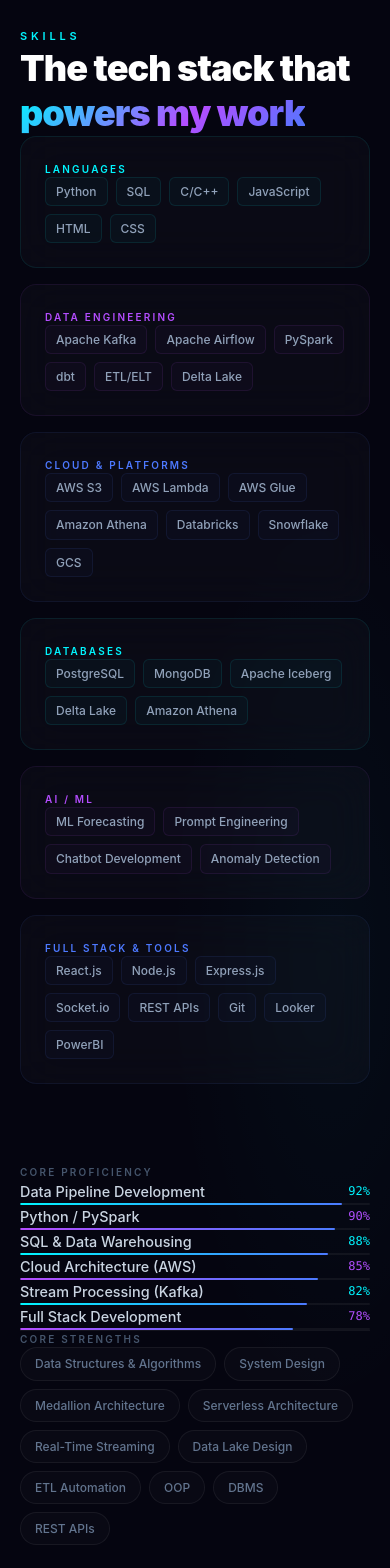
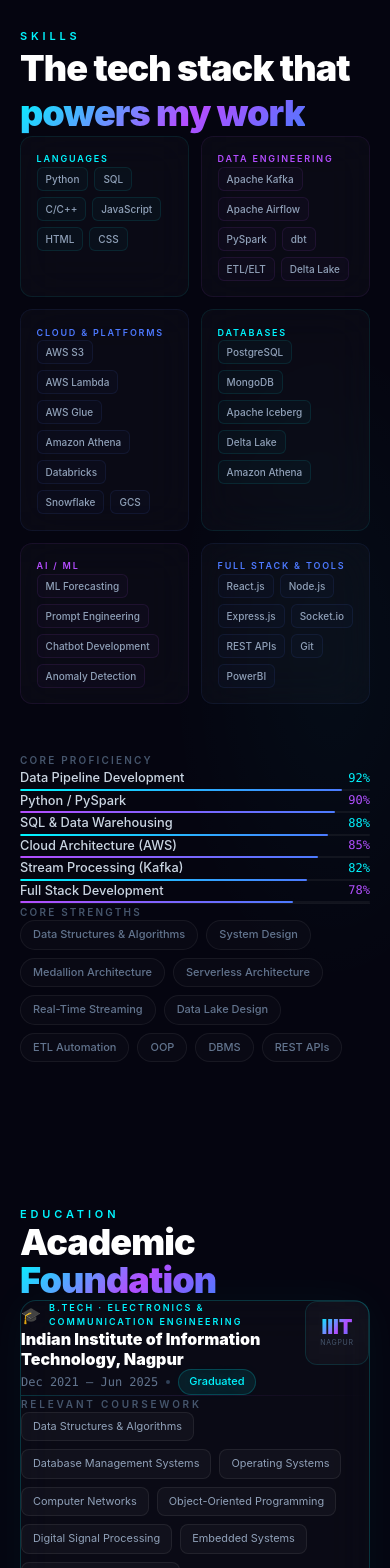
Before and after one commit to Sam1377/Sahil_Portfolio, a Next.js app: page / in a window 390 px wide. Shown: the part 7200-8768 px from the top of the page. Built offline with nearby package versions, Linux system fonts and the light colour scheme.

Commit message:
Refactor Skills component for improved layout and performance

```diff
--- a/app/components/Skills.tsx
+++ b/app/components/Skills.tsx
@@ -3,36 +3,12 @@
 import { useInView } from 'react-intersection-observer';
 
 const skillCategories = [
-  {
-    label: 'Languages',
-    color: '#00f5ff',
-    skills: ['Python', 'SQL', 'C/C++', 'JavaScript', 'HTML', 'CSS'],
-  },
-  {
-    label: 'Data Engineering',
-    color: '#b44dff',
-    skills: ['Apache Kafka', 'Apache Airflow', 'PySpark', 'dbt', 'ETL/ELT', 'Delta Lake'],
-  },
-  {
-    label: 'Cloud & Platforms',
-    color: '#4d79ff',
-    skills: ['AWS S3', 'AWS Lambda', 'AWS Glue', 'Amazon Athena', 'Databricks', 'Snowflake', 'GCS'],
-  },
-  {
-    label: 'Databases',
-    color: '#00f5ff',
-    skills: ['PostgreSQL', 'MongoDB', 'Apache Iceberg', 'Delta Lake', 'Amazon Athena'],
-  },
-  {
-    label: 'AI / ML',
-    color: '#b44dff',
-    skills: ['ML Forecasting', 'Prompt Engineering', 'Chatbot Development', 'Anomaly Detection'],
-  },
-  {
-    label: 'Full Stack & Tools',
-    color: '#4d79ff',
-    skills: ['React.js', 'Node.js', 'Express.js', 'Socket.io', 'REST APIs', 'Git', 'Looker', 'PowerBI'],
-  },
+  { label: 'Languages', color: '#00f5ff', skills: ['Python', 'SQL', 'C/C++', 'JavaScript', 'HTML', 'CSS'] },
+  { label: 'Data Engineering', color: '#b44dff', skills: ['Apache Kafka', 'Apache Airflow', 'PySpark', 'dbt', 'ETL/ELT', 'Delta Lake'] },
+  { label: 'Cloud & Platforms', color: '#4d79ff', skills: ['AWS S3', 'AWS Lambda', 'AWS Glue', 'Amazon Athena', 'Databricks', 'Snowflake', 'GCS'] },
+  { label: 'Databases', color: '#00f5ff', skills: ['PostgreSQL', 'MongoDB', 'Apache Iceberg', 'Delta Lake', 'Amazon Athena'] },
+  { label: 'AI / ML', color: '#b44dff', skills: ['ML Forecasting', 'Prompt Engineering', 'Chatbot Development', 'Anomaly Detection'] },
+  { label: 'Full Stack & Tools', color: '#4d79ff', skills: ['React.js', 'Node.js', 'Express.js', 'Socket.io', 'REST APIs', 'Git', 'PowerBI'] },
 ];
 
 const proficiencies = [
@@ -45,7 +21,7 @@
 ];
 
 export default function Skills() {
-  const [ref, inView] = useInView({ triggerOnce: true, threshold: 0.1 });
+  const [ref, inView] = useInView({ triggerOnce: true, threshold: 0.05 });
 
   return (
     <section id="skills" className="section-padding relative" ref={ref}>
@@ -54,55 +30,32 @@
       }} />
 
       <div className="section-container">
-        <motion.div
-          initial={{ opacity: 0, y: 24 }}
-          animate={inView ? { opacity: 1, y: 0 } : {}}
-          transition={{ duration: 0.6 }}
-          className="mb-20"
-        >
+        <motion.div initial={{ opacity: 0, y: 24 }} animate={inView ? { opacity: 1, y: 0 } : {}} transition={{ duration: 0.6 }}
+          className="mb-12 sm:mb-20">
           <div className="section-label mb-4">Skills</div>
           <h2 className="font-black text-white tracking-tight leading-tight" style={{ fontSize: 'clamp(36px, 5vw, 56px)' }}>
-            The tech stack that<br />
-            <span className="gradient-text">powers my work</span>
+            The tech stack that<br /><span className="gradient-text">powers my work</span>
           </h2>
         </motion.div>
 
-        <div className="grid lg:grid-cols-2 gap-20">
-          {/* Left: Category grid */}
-          <div className="grid sm:grid-cols-2 gap-4">
+        <div className="grid lg:grid-cols-2 gap-12 sm:gap-20">
+          {/* Skill category cards — 2 cols on mobile */}
+          <div className="grid grid-cols-2 gap-3 sm:gap-4">
             {skillCategories.map((cat, i) => (
-              <motion.div
-                key={cat.label}
-                initial={{ opacity: 0, y: 16 }}
-                animate={inView ? { opacity: 1, y: 0 } : {}}
-                transition={{ duration: 0.5, delay: i * 0.07 }}
-                className="glass-card rounded-2xl transition-all duration-200"
-                style={{
-                  border: `1px solid ${cat.color}15`,
-                  padding: '24px 24px',
-                }}
+              <motion.div key={cat.label}
+                initial={{ opacity: 0, y: 16 }} animate={inView ? { opacity: 1, y: 0 } : {}} transition={{ duration: 0.5, delay: i * 0.07 }}
+                className="glass-card rounded-xl sm:rounded-2xl transition-all duration-200"
+                style={{ border: `1px solid ${cat.color}15`, padding: 'clamp(14px,4vw,24px)' }}
                 onMouseEnter={e => { (e.currentTarget as HTMLElement).style.borderColor = `${cat.color}30`; }}
-                onMouseLeave={e => { (e.currentTarget as HTMLElement).style.borderColor = `${cat.color}15`; }}
-              >
-                <div
-                  className="font-semibold tracking-widest uppercase mb-4"
-                  style={{ fontSize: '10px', color: cat.color, letterSpacing: '0.22em' }}
-                >
+                onMouseLeave={e => { (e.currentTarget as HTMLElement).style.borderColor = `${cat.color}15`; }}>
+                <div className="font-semibold tracking-widest uppercase mb-3 sm:mb-4"
+                  style={{ fontSize: '9px', color: cat.color, letterSpacing: '0.2em' }}>
                   {cat.label}
                 </div>
-                <div className="flex flex-wrap gap-2">
+                <div className="flex flex-wrap gap-1.5">
                   {cat.skills.map(s => (
-                    <span
-                      key={s}
-                      className="text-slate-400 font-medium"
-                      style={{
-                        fontSize: '12px',
-                        padding: '4px 10px',
-                        borderRadius: '6px',
-                        background: `${cat.color}07`,
-                        border: `1px solid ${cat.color}18`,
-                      }}
-                    >
+                    <span key={s} className="text-slate-400 font-medium"
+                      style={{ fontSize: 'clamp(10px,2.5vw,12px)', padding: '3px 8px', borderRadius: '6px', background: `${cat.color}07`, border: `1px solid ${cat.color}18` }}>
                       {s}
                     </span>
                   ))}
@@ -111,78 +64,41 @@
             ))}
           </div>
 
-          {/* Right: Proficiency bars + strengths */}
-          <motion.div
-            initial={{ opacity: 0, x: 24 }}
-            animate={inView ? { opacity: 1, x: 0 } : {}}
-            transition={{ duration: 0.6, delay: 0.2 }}
-          >
-            <div
-              className="font-semibold tracking-widest uppercase mb-10 text-slate-600"
-              style={{ fontSize: '10px', letterSpacing: '0.22em' }}
-            >
+          {/* Proficiency bars */}
+          <motion.div initial={{ opacity: 0, x: 24 }} animate={inView ? { opacity: 1, x: 0 } : {}} transition={{ duration: 0.6, delay: 0.2 }}>
+            <div className="font-semibold tracking-widest uppercase mb-8 sm:mb-10 text-slate-600"
+              style={{ fontSize: '10px', letterSpacing: '0.22em' }}>
               Core Proficiency
             </div>
 
-            <div className="space-y-7">
+            <div className="space-y-5 sm:space-y-7">
               {proficiencies.map((c, i) => (
                 <div key={c.label}>
-                  <div className="flex justify-between items-center mb-2.5">
-                    <span className="text-slate-300 font-medium" style={{ fontSize: '0.9rem' }}>{c.label}</span>
+                  <div className="flex justify-between items-center mb-2">
+                    <span className="text-slate-300 font-medium" style={{ fontSize: 'clamp(0.8rem,3vw,0.9rem)' }}>{c.label}</span>
                     <span className="font-mono" style={{ fontSize: '12px', color: c.color }}>{c.pct}%</span>
                   </div>
                   <div className="rounded-full overflow-hidden" style={{ height: '2px', background: 'rgba(255,255,255,0.05)' }}>
-                    <motion.div
-                      className="h-full rounded-full"
-                      style={{
-                        background: i % 2 === 0
-                          ? 'linear-gradient(90deg, #00f5ff, #4d79ff)'
-                          : 'linear-gradient(90deg, #b44dff, #4d79ff)',
-                      }}
+                    <motion.div className="h-full rounded-full"
+                      style={{ background: i % 2 === 0 ? 'linear-gradient(90deg, #00f5ff, #4d79ff)' : 'linear-gradient(90deg, #b44dff, #4d79ff)' }}
                       initial={{ width: 0 }}
                       animate={inView ? { width: `${c.pct}%` } : { width: 0 }}
-                      transition={{ duration: 1.1, delay: 0.3 + i * 0.1, ease: 'easeOut' }}
-                    />
+                      transition={{ duration: 1.1, delay: 0.3 + i * 0.1, ease: 'easeOut' }} />
                   </div>
                 </div>
               ))}
             </div>
 
-            {/* Core strengths */}
-            <div
-              className="mt-12 pt-10"
-              style={{ borderTop: '1px solid rgba(255,255,255,0.06)' }}
-            >
-              <div
-                className="font-semibold tracking-widest uppercase mb-6 text-slate-600"
-                style={{ fontSize: '10px', letterSpacing: '0.22em' }}
-              >
+            <div className="mt-10 sm:mt-12 pt-8 sm:pt-10" style={{ borderTop: '1px solid rgba(255,255,255,0.06)' }}>
+              <div className="font-semibold tracking-widest uppercase mb-5 sm:mb-6 text-slate-600"
+                style={{ fontSize: '10px', letterSpacing: '0.22em' }}>
                 Core Strengths
               </div>
               <div className="flex flex-wrap gap-2">
-                {[
-                  'Data Structures & Algorithms',
-                  'System Design',
-                  'Medallion Architecture',
-                  'Serverless Architecture',
-                  'Real-Time Streaming',
-                  'Data Lake Design',
-                  'ETL Automation',
-                  'OOP',
-                  'DBMS',
-                  'REST APIs',
-                ].map((s) => (
-                  <span
-                    key={s}
-                    className="text-slate-500 font-medium"
-                    style={{
-                      fontSize: '12px',
-                      padding: '6px 14px',
-                      borderRadius: '20px',
-                      background: 'rgba(255,255,255,0.02)',
-                      border: '1px solid rgba(255,255,255,0.06)',
-                    }}
-                  >
+                {['Data Structures & Algorithms', 'System Design', 'Medallion Architecture', 'Serverless Architecture',
+                  'Real-Time Streaming', 'Data Lake Design', 'ETL Automation', 'OOP', 'DBMS', 'REST APIs'].map(s => (
+                  <span key={s} className="text-slate-500 font-medium"
+                    style={{ fontSize: 'clamp(11px,2.5vw,12px)', padding: '5px 12px', borderRadius: '20px', background: 'rgba(255,255,255,0.02)', border: '1px solid rgba(255,255,255,0.06)' }}>
                     {s}
                   </span>
                 ))}
```
